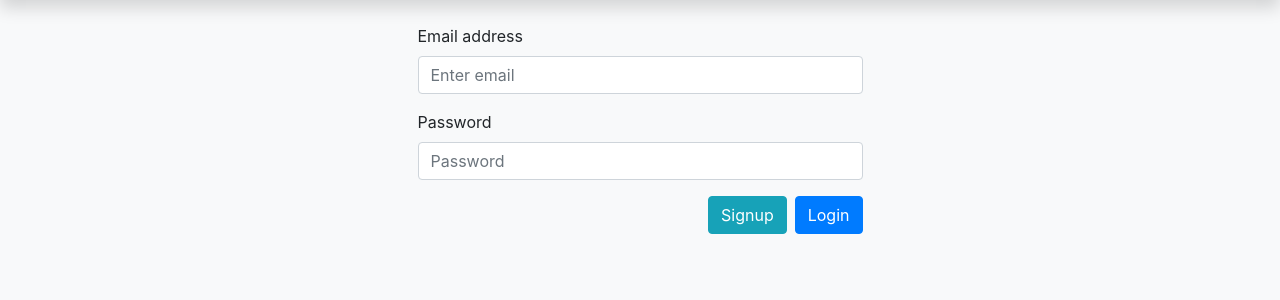
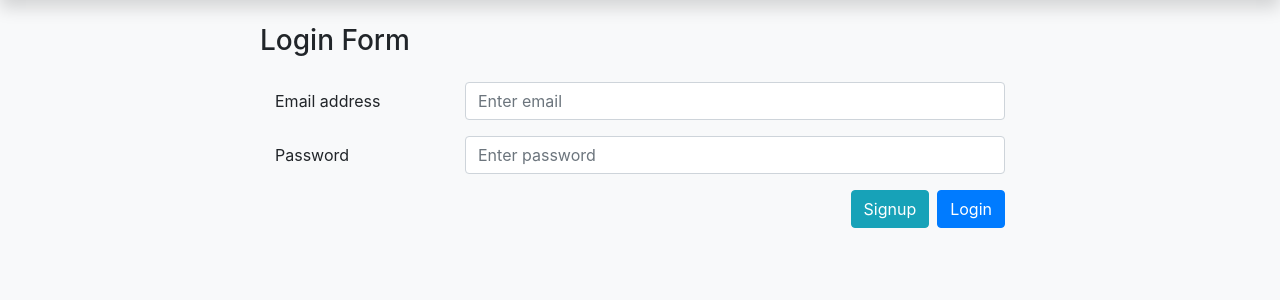
Before and after one commit to evinces/deep-paint, a Flask app: page /login in a window 1280 px wide. Shown: the part 56-356 px from the top of the page. Run offline with Flask 2, Linux system fonts and the light colour scheme; some libraries are stand-ins or nearby versions.

Commit message:
update login-form to match style of signup-form

```diff
--- a/templates/login_form.html
+++ b/templates/login_form.html
@@ -1,18 +1,30 @@
 {% extends 'base.html' %}
 
 {% block content %}
-  <div class="row justify-content-center">
-    <div class="col-12 col-sm-10 col-md-7 col-lg-5">
+  <div class="row">
+    <div class="col-sm-12 col-md-10 col-lg-8 mx-auto">
       <form action="/login" method="POST">
-        <div class="form-group">
-          <label for="input-form-email">Email address</label>
-          <input id="input-form-email" class="form-control" type="email"
-                 name="email" placeholder="Enter email" required>
+        <div class="form-group row">
+          <h3 class="ml-4 ml-sm-0">Login Form</h3>
         </div>
-        <div class="form-group">
-          <label for="input-form-password">Password</label>
-          <input id="input-form-password" class="form-control" type="password"
-                 name="password" placeholder="Password" required>
+        <div class="form-group row">
+          <label class="col-sm-3 col-form-label" for="input-form-email">
+            Email address
+          </label>
+          <div class="col-sm-9">
+            <input class="form-control" id="input-form-email" name="email"
+                   placeholder="Enter email" required="true" type="email">
+          </div>
+        </div>
+        <div class="form-group row">
+          <label class="col-sm-3 col-form-label" for="input-form-password">
+            Password
+          </label>
+          <div class="col-sm-9">
+            <input class="form-control" id="input-form-password"
+                   name="password" placeholder="Enter password" required="true"
+                   type="password">
+          </div>
         </div>
         <div class="d-flex flex-row">
           <a class="btn btn-info ml-auto" href="/signup">Signup</a>
```
